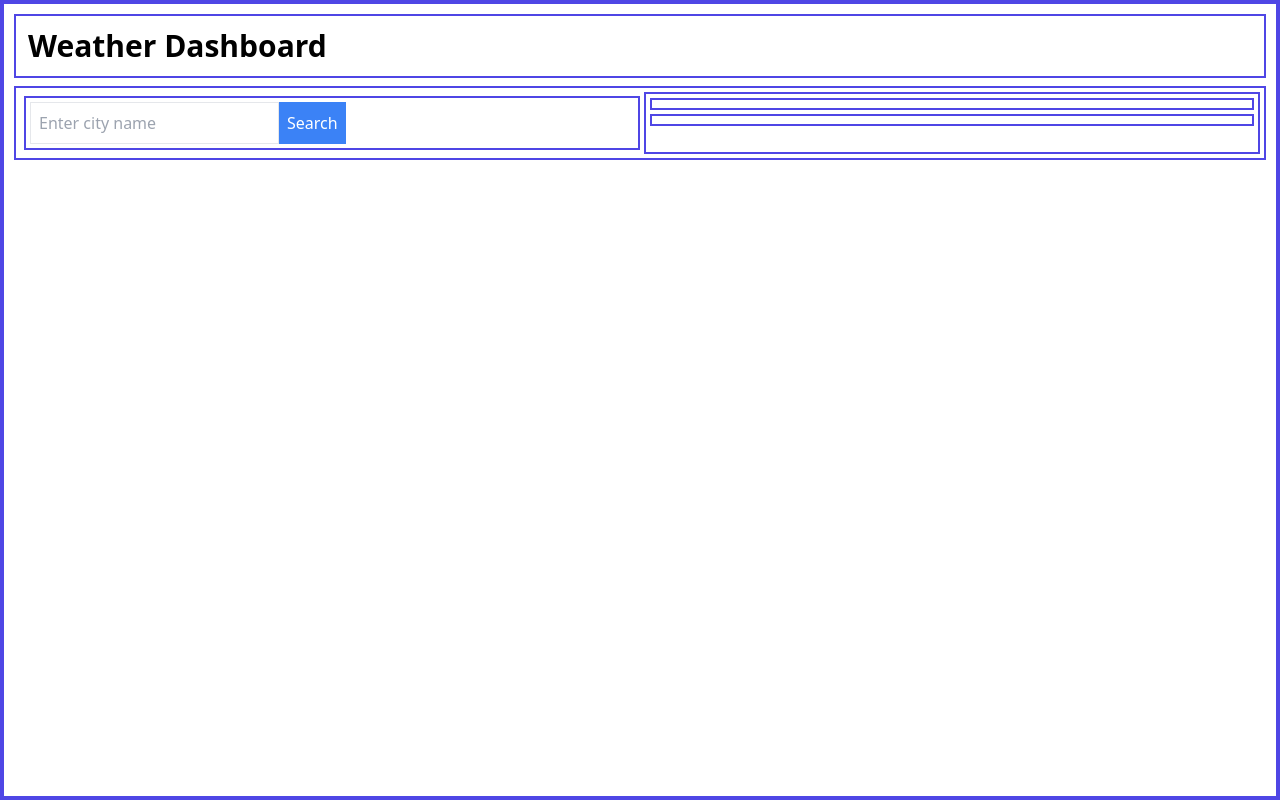
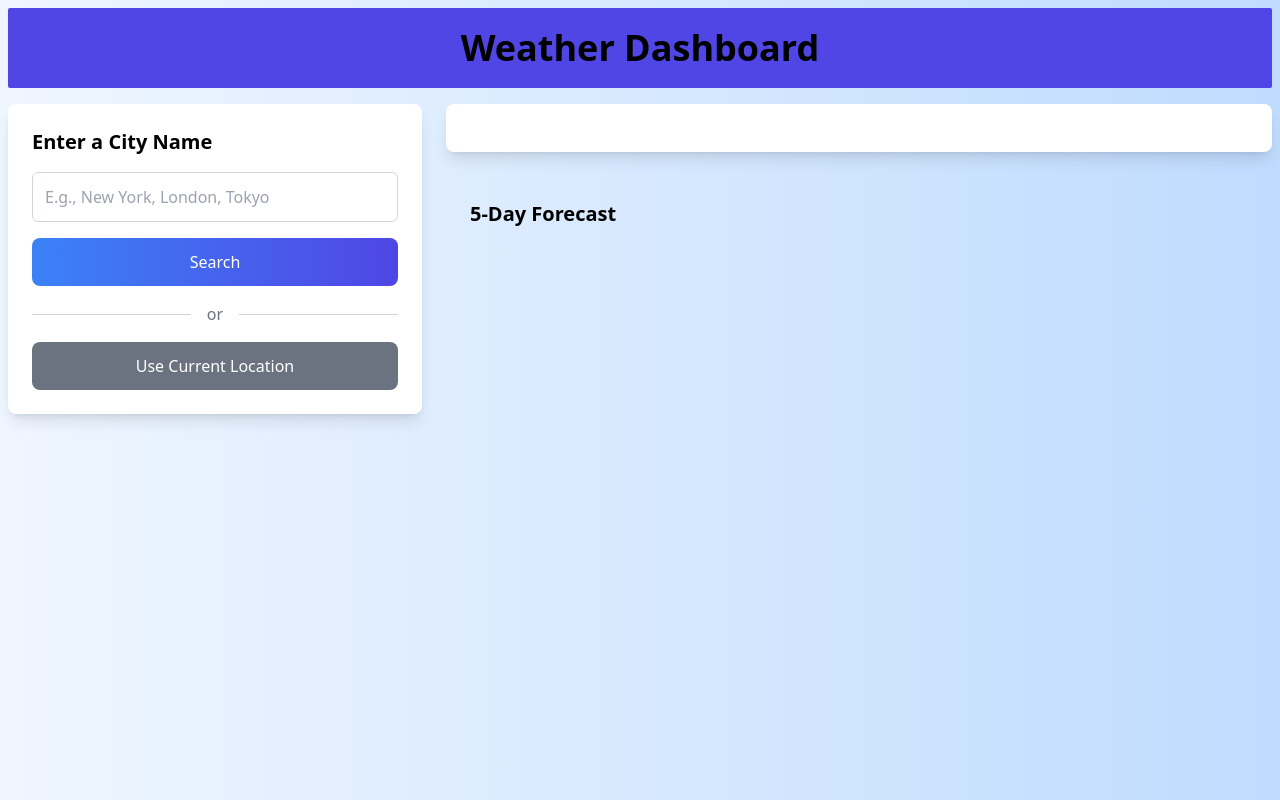
Before and after one commit to Pratiksha-salve/Weather_Dashboard, a plain HTML site: page index.html in a window 1280 px wide. Drawn offline with nearby package versions, Linux system fonts and the light colour scheme.

Commit message:
added current location button and worked on ui

```diff
--- a/index.html
+++ b/index.html
@@ -3,26 +3,45 @@
 <head>
     <meta charset="UTF-8">
     <meta name="viewport" content="width=device-width, initial-scale=1.0">
-    <title>Weather</title>
+    <title>Weather Dashboard</title>
     <script src="script.js" defer></script>
     <script src="https://cdn.tailwindcss.com"></script>
 </head>
-<body>
-    <div id="container" class="lg:h-screen p-0.5 border-4 border-indigo-600">
-        <header id="header" class="m-2 p-3 border-2 border-indigo-600">
-            <h1 class="text-3xl font-bold">Weather Dashboard</h1>
+<body class="bg-gradient-to-r from-blue-50 to-blue-200 min-h-screen">
+    <div id="container" class="mx-auto p-2">
+        <header id="header" class="flex justify-center items-center h-20 mb-4 bg-indigo-600 rounded-sm">
+            <h1 class="text-4xl font-bold">Weather Dashboard</h1>
         </header>
-        <section id="mainPage" class="m-2 p-1 border-2 border-indigo-600 flex flex-col md:flex-row">
-            <section id="searchbar" class="m-1 p-1 border-2 border-indigo-600 flex flex-col md:flex-row w-1/2">
-                <input type="text" id="city-input" class="border p-2" placeholder="Enter city name" />
-                <button id="search-btn" class="bg-blue-500 text-white p-2">Search</button>
+
+        <section id="mainPage" class="flex flex-col md:flex-row space-y-6 md:space-y-0 md:space-x-6">
+
+            <!-- Search Section -->
+            <section id="searchbar" class="bg-white shadow-lg rounded-lg p-6 w-full md:w-1/3">
+                <h2 class="text-xl font-semibold mb-4">Enter a City Name</h2>
+                <input type="text" id="city-input" class="w-full p-3 mb-4 border border-gray-300 rounded-md" placeholder="E.g., New York, London, Tokyo" />
+                <button id="search-btn" class="w-full bg-gradient-to-r from-blue-500 to-indigo-600 text-white p-3 rounded-lg hover:bg-indigo-600">Search</button>
+
+                    <!-- Divider with 'or' and Current Location Button -->
+                <div class="flex items-center justify-between my-4">
+                    <hr class="w-full border-gray-300">
+                    <span class="mx-4 text-gray-500">or</span>
+                    <hr class="w-full border-gray-300">
+                </div>
+
+                <button id="location-btn" class="w-full bg-gray-500 text-white p-3 rounded-lg hover:bg-gray-600">
+                    Use Current Location
+                </button>
             </section>
-            <section id="weather" class="border-2 border-indigo-600 w-1/2">
-                <article id="local" class="m-1 p-1 border-2 border-indigo-600">
-                    <!-- code -->
+
+            <!-- Weather Display Section -->
+            <section id="weather" class="w-full md:w-2/3 space-y-6">
+                <article id="local" class="bg-white shadow-lg rounded-lg p-6">
+                    <!-- Weather data will be displayed here dynamically -->
                 </article>
-                <article id="weekForcast" class="m-1 p-1 border-2 border-indigo-600">
-                    <!-- code -->
+
+                <article id="weekForcast" class="p-6">
+                    <h1 class="text-xl font-semibold mb-4">5-Day Forecast</h1>
+                    <!-- 5-Day Forecast data will be displayed here dynamically -->
                 </article>
             </section>
         </section>
--- a/script.js
+++ b/script.js
@@ -3,17 +3,17 @@ const search = document.getElementById('search-btn')
 
 search.addEventListener('click', searching)
 
-function searching(){
+function searching() {
     const city = document.getElementById('city-input').value;
     fetch(`https://api.openweathermap.org/data/2.5/weather?q=${city}&appid=${apiKey}`)
         .then(response => response.json())
         .then(data => {
             const localWeather = document.getElementById('local');
-            localWeather.innerHTML = `<h1>${data.name}</h1>
-                <p>Temperature: ${data.main.temp - 273.15}°C</p>
-                <p>Wind: ${visibility.wind.speed}m/s</p>
+            localWeather.innerHTML = `<h1 class="text-2xl font-bold">${data.name}</h1>
+                <p>Temperature: ${(data.main.temp - 273.15).toFixed(2)}°C</p>
+                <p>Wind: ${data.wind.speed} m/s</p>
                 <p>Humidity: ${data.main.humidity}%</p>
-                <p>${weather.description}</p>`;
+                <p>Condition: ${data.weather[0].description}</p>`;
         })
         .catch(error => console.log('Error:', error));
-};
+}
```
